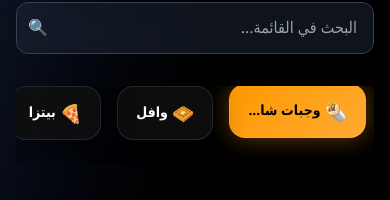
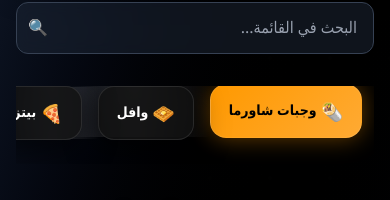
Before and after one commit to ZainEida/EX, a Next.js app: page / in a window 390 px wide. Shown: the part 152-352 px from the top of the page. Built offline with nearby package versions, Linux system fonts and the light colour scheme.

Commit message:
make na smaller for phones

```diff
--- a/src/app/globals.css
+++ b/src/app/globals.css
@@ -244,11 +244,13 @@ body {
 /* Mobile navigation improvements */
 @media (max-width: 640px) {
   .category-button {
-    font-size: 14px;
-    padding: 12px 16px;
-    margin-right: 8px;
+    font-size: 12px;
+    padding: 10px 14px;
+    margin-right: 6px;
     flex-shrink: 0;
     min-width: auto;
+    white-space: nowrap;
+    overflow: visible;
   }
 
   .category-button:last-child {
@@ -260,10 +262,19 @@ body {
     -webkit-overflow-scrolling: touch;
     scrollbar-width: none;
     -ms-overflow-style: none;
+    padding-left: 4px;
+    padding-right: 4px;
   }
 
   nav::-webkit-scrollbar {
     display: none;
+  }
+
+  /* Ensure text is fully visible */
+  .category-button span {
+    white-space: nowrap;
+    overflow: visible;
+    text-overflow: clip;
   }
 }
 
--- a/src/app/page.tsx
+++ b/src/app/page.tsx
@@ -137,8 +137,7 @@ export default function Home() {
                   }`}
               >
                 <span className="text-lg sm:text-xl">{cat.icon}</span>
-                <span className="hidden sm:inline">{cat.title}</span>
-                <span className="sm:hidden">{cat.title.length > 8 ? cat.title.substring(0, 8) + '...' : cat.title}</span>
+                <span>{cat.title}</span>
               </button>
             ))}
           </nav>
```
